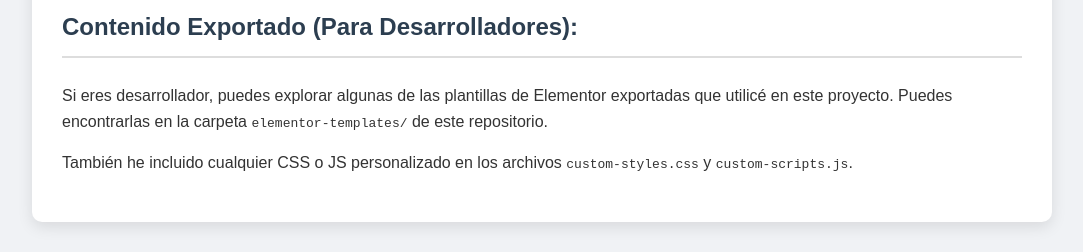
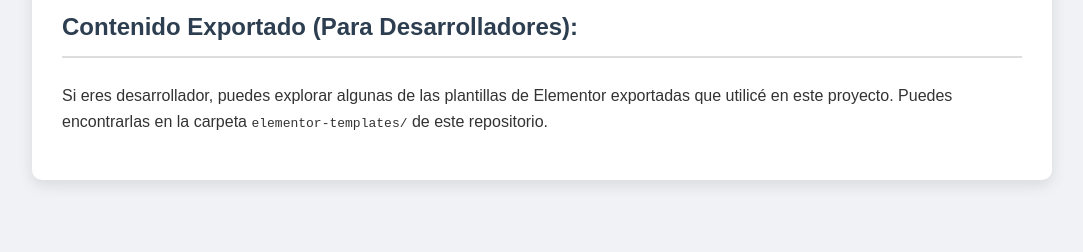
Before and after one commit to Frenchitas/Audiophile-Wordpress-Web, a plain HTML site: page index.html in a window 1280 px wide. Shown: the part 1385-1637 px from the top of the page, without its empty margins (98-1181 px from the left). After the commit the page ends 1595 px from the top, so only its background shows below. Drawn offline with Linux system fonts and the light colour scheme.

Commit message:
Update index.html

```diff
--- a/index.html
+++ b/index.html
@@ -51,7 +51,6 @@
         <img src="Screenshots/audiophile-footer" alt="">
         <h2>Contenido Exportado (Para Desarrolladores):</h2>
         <p>Si eres desarrollador, puedes explorar algunas de las plantillas de Elementor exportadas que utilicé en este proyecto. Puedes encontrarlas en la carpeta <code>elementor-templates/</code> de este repositorio.</p>
-        <p>También he incluido cualquier CSS o JS personalizado en los archivos <code>custom-styles.css</code> y <code>custom-scripts.js</code>.</p>
 
     </div>
 </body>
```
